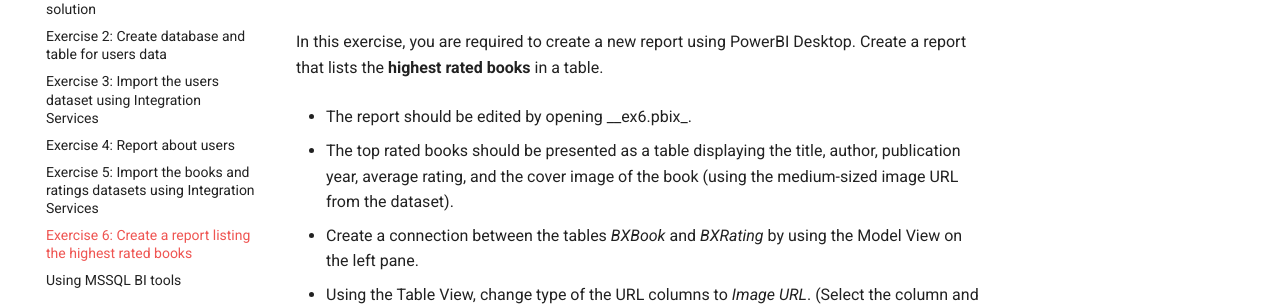
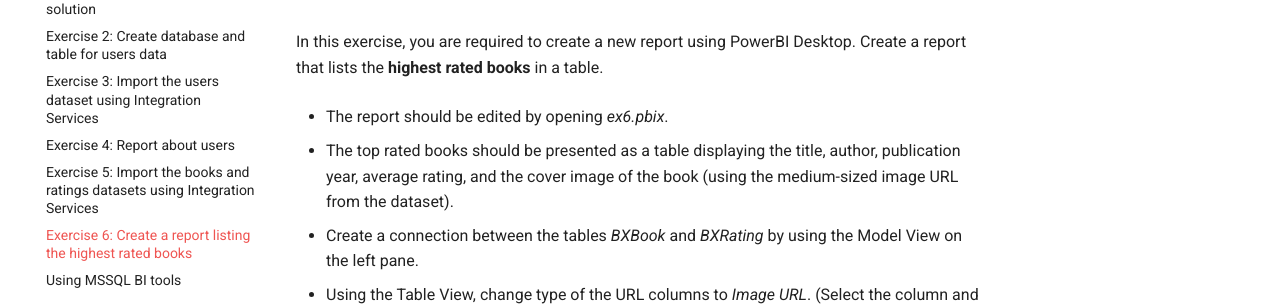
Before and after one commit to bi-labor/es-mssql, an MkDocs documentation site: the page built from docs/mssql/exercise6.md, in a window 1280 px wide and 900 px high. Shown: the part 240-546 px from the top of the window. Built offline with MkDocs 1.6.1 and Material for MkDocs 9.7.7, drawn with Linux system fonts in a browser that asks for light colours; comment, search, counter and statistics services are not loaded.

```diff
--- a/docs/mssql/exercise6.md
+++ b/docs/mssql/exercise6.md
@@ -3,7 +3,7 @@
 In this exercise, you are required to create a new report using PowerBI Desktop.
 Create a report that lists the **highest rated books** in a table.
 
-- The report should be edited by opening __ex6.pbix_.
+- The report should be edited by opening _ex6.pbix_.
 
 - The top rated books should be presented as a table displaying the title, author, publication year, average rating, and the cover image of the book (using the medium-sized image URL from the dataset).
 
```
